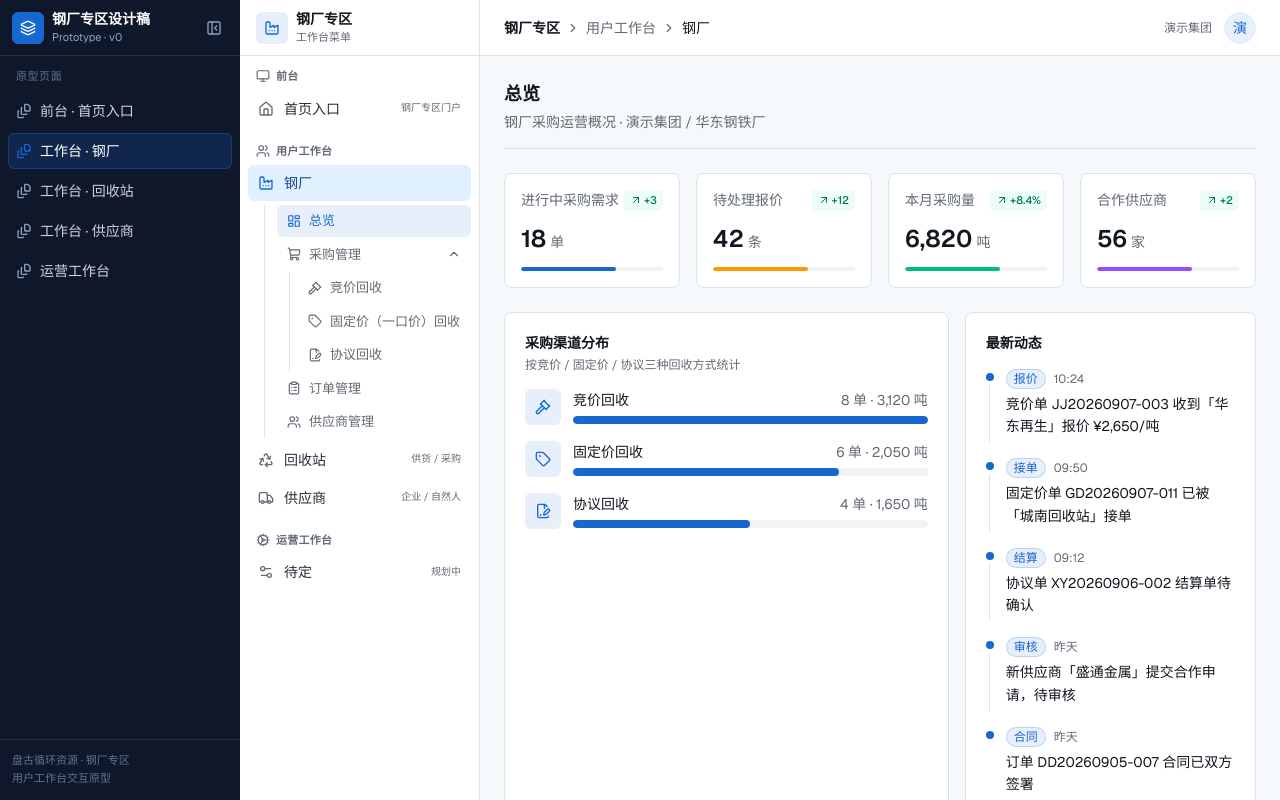
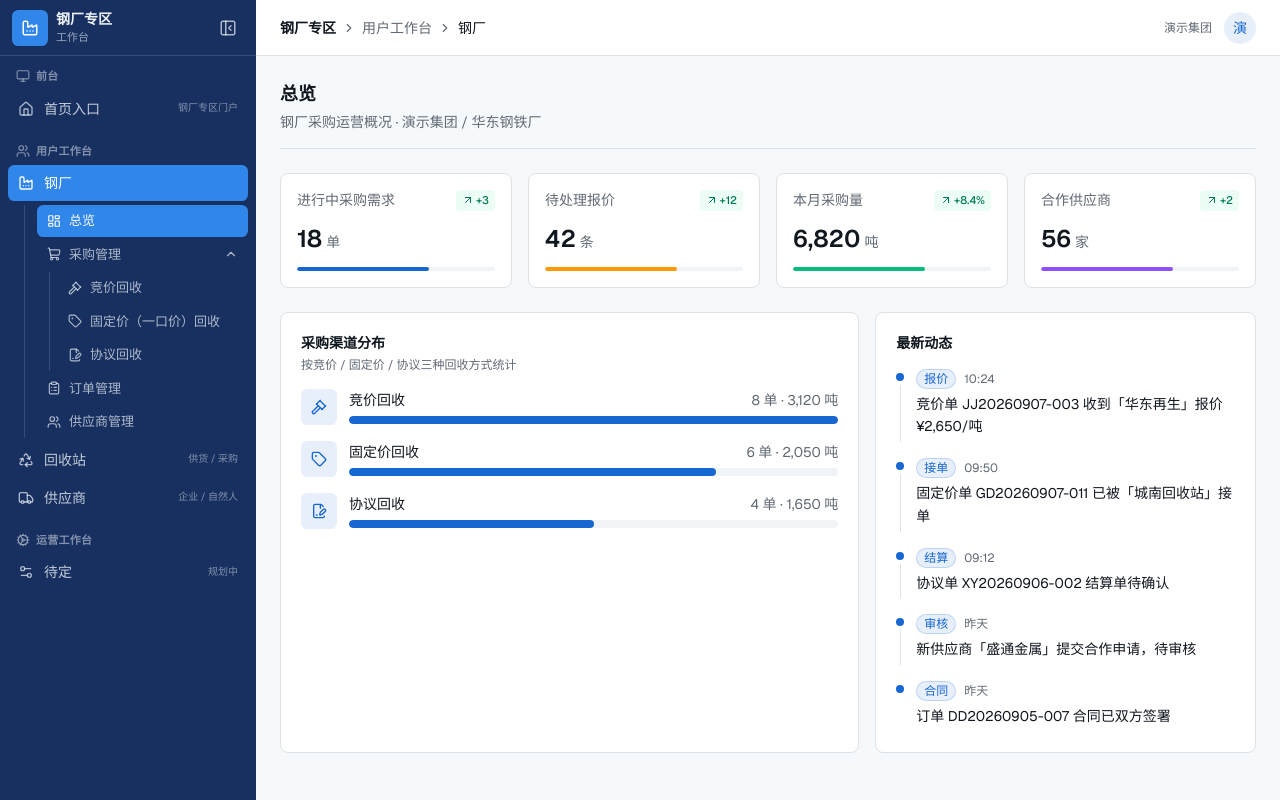
Before and after one commit to chelushi007/GCZQ, a Next.js app: page / in a window 1280 px wide. Built offline with nearby package versions, Linux system fonts and the light colour scheme.

Commit message:
feat: update sidebar color variables and remove DesignNav component

```diff
--- a/app/globals.css
+++ b/app/globals.css
@@ -71,14 +71,14 @@
   --chart-4: oklch(0.65 0.16 285);
   --chart-5: oklch(0.6 0.02 255);
   --radius: 0.5rem;
-  --sidebar: oklch(1 0 0);
-  --sidebar-foreground: oklch(0.3 0.02 255);
-  --sidebar-primary: oklch(0.53 0.18 258);
+  --sidebar: oklch(0.32 0.09 262);
+  --sidebar-foreground: oklch(0.96 0.01 250);
+  --sidebar-primary: oklch(0.62 0.17 255);
   --sidebar-primary-foreground: oklch(0.99 0 0);
-  --sidebar-accent: oklch(0.95 0.03 255);
-  --sidebar-accent-foreground: oklch(0.42 0.13 258);
-  --sidebar-border: oklch(0.91 0.008 250);
-  --sidebar-ring: oklch(0.53 0.18 258);
+  --sidebar-accent: oklch(0.4 0.09 262);
+  --sidebar-accent-foreground: oklch(0.99 0 0);
+  --sidebar-border: oklch(0.42 0.08 262);
+  --sidebar-ring: oklch(0.62 0.17 255);
 }
 
 .dark {
--- a/app/page.tsx
+++ b/app/page.tsx
@@ -2,7 +2,6 @@
 
 import { useState } from "react"
 import { ChevronRight } from "lucide-react"
-import { DesignNav } from "@/components/design-nav"
 import { WorkspaceNav } from "@/components/workspace-nav"
 import { HomeEntry } from "@/components/home-entry"
 import { SteelMillWorkspace } from "@/components/steel-mill/steel-mill-workspace"
@@ -18,7 +17,6 @@ const titleMap: Record<WorkspaceKey, { group: string; leaf: string }> = (() => {
 })()
 
 export default function Page() {
-  const [collapsed, setCollapsed] = useState(false)
   const [active, setActive] = useState<WorkspaceKey>("mill")
   const [millSection, setMillSection] = useState<MillMenuKey>("overview")
 
@@ -26,15 +24,7 @@ export default function Page() {
 
   return (
     <div className="flex h-screen w-full overflow-hidden bg-background text-foreground">
-      {/* 1. 设计稿导航 */}
-      <DesignNav
-        collapsed={collapsed}
-        onToggle={() => setCollapsed((v) => !v)}
-        active={active}
-        onSelect={setActive}
-      />
-
-      {/* 2. 统一工作台菜单栏（角色 + 钢厂子菜单合并） */}
+      {/* 统一工作台菜单栏（彩色，可收起/展开） */}
       <WorkspaceNav
         active={active}
         onSelect={setActive}
--- a/components/design-nav.tsx
+++ /dev/null
@@ -1,84 +0,0 @@
-"use client"
-
-import { PanelLeftClose, PanelLeftOpen, Layers, FileStack } from "lucide-react"
-import { cn } from "@/lib/utils"
-import { designNav, type WorkspaceKey } from "@/lib/steel-data"
-
-export function DesignNav({
-  collapsed,
-  onToggle,
-  active,
-  onSelect,
-}: {
-  collapsed: boolean
-  onToggle: () => void
-  active: WorkspaceKey
-  onSelect: (key: WorkspaceKey) => void
-}) {
-  return (
-    <aside
-      className={cn(
-        "flex h-full shrink-0 flex-col bg-slate-900 text-slate-300 transition-[width] duration-200",
-        collapsed ? "w-14" : "w-60",
-      )}
-    >
-      <div className="flex h-14 items-center gap-2 border-b border-white/10 px-3">
-        <div className="flex size-8 shrink-0 items-center justify-center rounded-md bg-primary text-primary-foreground">
-          <Layers className="size-4" />
-        </div>
-        {!collapsed && (
-          <div className="min-w-0 flex-1">
-            <p className="truncate text-sm font-semibold text-white">钢厂专区设计稿</p>
-            <p className="truncate text-[11px] text-slate-400">Prototype · v0</p>
-          </div>
-        )}
-        <button
-          onClick={onToggle}
-          aria-label={collapsed ? "展开设计稿导航" : "收起设计稿导航"}
-          className="flex size-7 items-center justify-center rounded-md text-slate-400 hover:bg-white/10 hover:text-white"
-        >
-          {collapsed ? <PanelLeftOpen className="size-4" /> : <PanelLeftClose className="size-4" />}
-        </button>
-      </div>
-
-      <nav className="flex-1 overflow-y-auto p-2">
-        {!collapsed && (
-          <p className="px-2 pb-2 pt-1 text-[11px] font-medium uppercase tracking-wider text-slate-500">
-            原型页面
-          </p>
-        )}
-        <ul className="space-y-1">
-          {designNav.map((item) => {
-            const isActive = active === item.key
-            return (
-              <li key={item.key}>
-                <button
-                  onClick={() => onSelect(item.key)}
-                  className={cn(
-                    "flex w-full items-center gap-2 rounded-md px-2 py-2 text-sm transition-colors",
-                    isActive
-                      ? "bg-primary/20 text-white ring-1 ring-inset ring-primary/40"
-                      : "text-slate-300 hover:bg-white/10 hover:text-white",
-                    collapsed && "justify-center px-0",
-                  )}
-                  title={item.label}
-                >
-                  <FileStack className={cn("size-4 shrink-0", isActive ? "text-primary" : "text-slate-400")} />
-                  {!collapsed && <span className="truncate text-left">{item.label}</span>}
-                </button>
-              </li>
-            )
-          })}
-        </ul>
-      </nav>
-
-      {!collapsed && (
-        <div className="border-t border-white/10 p-3 text-[11px] leading-relaxed text-slate-500">
-          盘古循环资源 · 钢厂专区
-          <br />
-          用户工作台交互原型
-        </div>
-      )}
-    </aside>
-  )
-}
--- a/components/workspace-nav.tsx
+++ b/components/workspace-nav.tsx
@@ -17,6 +17,8 @@ import {
   Tag,
   FileSignature,
   ChevronDown,
+  PanelLeftClose,
+  PanelLeftOpen,
   type LucideIcon,
 } from "lucide-react"
 import { cn } from "@/lib/utils"
@@ -66,6 +68,7 @@ export function WorkspaceNav({
   millSection: MillMenuKey
   onMillSectionChange: (key: MillMenuKey) => void
 }) {
+  const [collapsed, setCollapsed] = useState(false)
   const [purchaseOpen, setPurchaseOpen] = useState(true)
 
   function MillBtn({ node }: { node: MillNode }) {
@@ -74,11 +77,12 @@ export function WorkspaceNav({
     return (
       <button
         onClick={() => onMillSectionChange(node.key)}
+        title={node.label}
         className={cn(
           "flex w-full items-center gap-2 rounded-md px-2.5 py-1.5 text-[13px] transition-colors",
           isActive
-            ? "bg-primary/10 font-medium text-primary"
-            : "text-muted-foreground hover:bg-muted hover:text-foreground",
+            ? "bg-sidebar-primary font-medium text-sidebar-primary-foreground"
+            : "text-sidebar-foreground/70 hover:bg-sidebar-accent hover:text-sidebar-foreground",
         )}
       >
         <Icon className="size-3.5 shrink-0" />
@@ -88,15 +92,33 @@ export function WorkspaceNav({
   }
 
   return (
-    <aside className="flex h-full w-60 shrink-0 flex-col border-r border-border bg-sidebar">
-      <div className="flex h-14 items-center gap-2 border-b border-border px-4">
-        <div className="flex size-8 items-center justify-center rounded-md bg-primary/10 text-primary">
-          <Factory className="size-4" />
+    <aside
+      className={cn(
+        "flex h-full shrink-0 flex-col bg-sidebar text-sidebar-foreground transition-[width] duration-200",
+        collapsed ? "w-16" : "w-64",
+      )}
+    >
+      {/* 顶部品牌 + 折叠按钮 */}
+      <div className="flex h-14 items-center gap-2 border-b border-sidebar-border px-3">
+        <div className="flex size-9 shrink-0 items-center justify-center rounded-md bg-sidebar-primary text-sidebar-primary-foreground">
+          <Factory className="size-4.5" />
         </div>
-        <div>
-          <p className="text-sm font-semibold text-foreground">钢厂专区</p>
-          <p className="text-[11px] text-muted-foreground">工作台菜单</p>
+        {!collapsed && (
+          <div className="min-w-0 flex-1">
+            <p className="truncate text-sm font-semibold">钢厂专区</p>
+            <p className="truncate text-[11px] text-sidebar-foreground/60">工作台</p>
           </div>
+        )}
+        <button
+          onClick={() => setCollapsed((v) => !v)}
+          title={collapsed ? "展开菜单" : "收起菜单"}
+          className={cn(
+            "flex size-8 shrink-0 items-center justify-center rounded-md text-sidebar-foreground/70 transition-colors hover:bg-sidebar-accent hover:text-sidebar-foreground",
+            collapsed && "mx-auto",
+          )}
+        >
+          {collapsed ? <PanelLeftOpen className="size-4.5" /> : <PanelLeftClose className="size-4.5" />}
+        </button>
       </div>
 
       <nav className="flex-1 overflow-y-auto px-2 py-3">
@@ -104,36 +126,56 @@ export function WorkspaceNav({
           const GroupIcon = groupIcon[group.id]
           return (
             <div key={group.id} className="mb-4">
-              <div className="flex items-center gap-1.5 px-2 pb-1.5 text-[11px] font-semibold uppercase tracking-wide text-muted-foreground">
+              {!collapsed && (
+                <div className="flex items-center gap-1.5 px-2 pb-1.5 text-[11px] font-semibold uppercase tracking-wide text-sidebar-foreground/50">
                   {GroupIcon && <GroupIcon className="size-3.5" />}
                   {group.label}
                 </div>
+              )}
               <ul className="space-y-0.5">
                 {group.children.map((leaf) => {
                   const Icon = leafIcon[leaf.key]
                   const isActive = active === leaf.key
-                  const showMillMenu = leaf.key === "mill" && isActive
+                  const showMillMenu = leaf.key === "mill" && isActive && !collapsed
                   return (
                     <li key={leaf.key}>
                       <button
                         onClick={() => onSelect(leaf.key)}
+                        title={leaf.label}
                         className={cn(
-                          "flex w-full items-center gap-2.5 rounded-md px-2.5 py-2 text-sm transition-colors",
+                          "flex w-full items-center gap-2.5 rounded-md py-2 text-sm transition-colors",
+                          collapsed ? "justify-center px-0" : "px-2.5",
                           isActive
-                            ? "bg-sidebar-accent font-medium text-sidebar-accent-foreground"
-                            : "text-sidebar-foreground hover:bg-muted",
+                            ? "bg-sidebar-primary font-medium text-sidebar-primary-foreground"
+                            : "text-sidebar-foreground/80 hover:bg-sidebar-accent hover:text-sidebar-foreground",
                         )}
                       >
-                        <Icon className={cn("size-4 shrink-0", isActive ? "text-primary" : "text-muted-foreground")} />
+                        <Icon
+                          className={cn(
+                            "size-4 shrink-0",
+                            isActive ? "text-sidebar-primary-foreground" : "text-sidebar-foreground/70",
+                          )}
+                        />
+                        {!collapsed && (
+                          <>
                             <span className="flex-1 text-left">{leaf.label}</span>
                             {leaf.desc && !showMillMenu && (
-                          <span className="text-[10px] text-muted-foreground">{leaf.desc}</span>
+                              <span
+                                className={cn(
+                                  "text-[10px]",
+                                  isActive ? "text-sidebar-primary-foreground/70" : "text-sidebar-foreground/50",
+                                )}
+                              >
+                                {leaf.desc}
+                              </span>
+                            )}
+                          </>
                         )}
                       </button>
 
                       {/* 选中「钢厂」时内联展开其工作台子菜单 */}
                       {showMillMenu && (
-                        <div className="mb-1 ml-4 mt-1 space-y-0.5 border-l border-border pl-3">
+                        <div className="mb-1 ml-4 mt-1 space-y-0.5 border-l border-sidebar-border pl-3">
                           {millMenu.top.map((n) => (
                             <MillBtn key={n.key} node={n} />
                           ))}
@@ -141,7 +183,7 @@ export function WorkspaceNav({
                           <div>
                             <button
                               onClick={() => setPurchaseOpen((v) => !v)}
-                              className="flex w-full items-center gap-2 rounded-md px-2.5 py-1.5 text-[13px] text-muted-foreground transition-colors hover:bg-muted hover:text-foreground"
+                              className="flex w-full items-center gap-2 rounded-md px-2.5 py-1.5 text-[13px] text-sidebar-foreground/70 transition-colors hover:bg-sidebar-accent hover:text-sidebar-foreground"
                             >
                               <ShoppingCart className="size-3.5 shrink-0" />
                               <span className="flex-1 text-left">采购管理</span>
@@ -150,7 +192,7 @@ export function WorkspaceNav({
                               />
                             </button>
                             {purchaseOpen && (
-                              <div className="ml-3 mt-0.5 space-y-0.5 border-l border-border pl-2">
+                              <div className="ml-3 mt-0.5 space-y-0.5 border-l border-sidebar-border pl-2">
                                 {millMenu.purchase.map((n) => (
                                   <MillBtn key={n.key} node={n} />
                                 ))}
```
Lines whose indentation alone changed are shown as unchanged.
